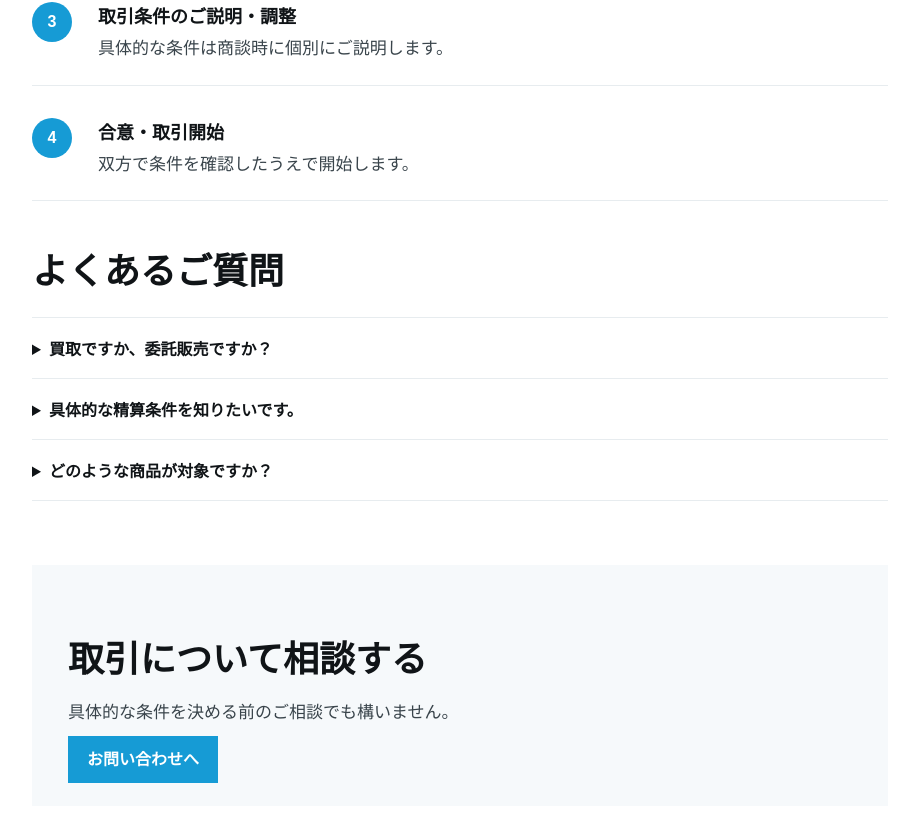
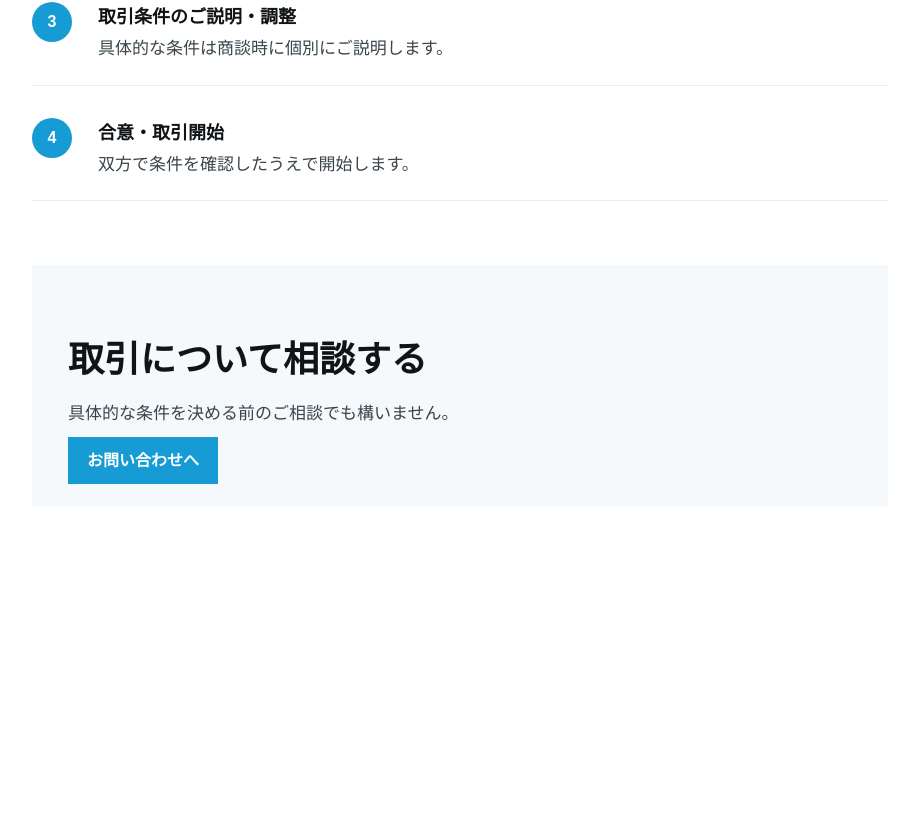
Before and after one commit to KEITAROHTAO/JAPANFINDSWHOLESALE, a Next.js app: page /partners in a window 1280 px wide. Shown: the part 2390-3212 px from the top of the page, without its empty margins (180-1099 px from the left). After the commit the page ends 2967 px from the top, so only its background shows below. Built offline with nearby package versions, Linux system fonts and the light colour scheme; no server answers.

Commit message:
Remove redundant FAQ from partner recruitment page

```diff
--- a/app/partners/page.tsx
+++ b/app/partners/page.tsx
@@ -64,13 +64,6 @@ export default function PartnersPage() {
         <li><span>4</span><div><strong>合意・取引開始</strong><p>双方で条件を確認したうえで開始します。</p></div></li>
       </ol>
 
-      <h2>よくあるご質問</h2>
-      <div className="jpFaq">
-        <details><summary>買取ですか、委託販売ですか？</summary><p>取引方式はWeb上で一律に限定していません。商品内容や状況を確認しながら個別にご相談します。</p></details>
-        <details><summary>具体的な精算条件を知りたいです。</summary><p>送金割合、費用負担、精算条件などは営業資料をもとに商談時にご説明します。</p></details>
-        <details><summary>どのような商品が対象ですか？</summary><p>募集カテゴリーや状態の基準は現在整理中です。まずは取扱商品についてお問い合わせください。</p></details>
-      </div>
-
       <div className="jpCta inline">
         <h2>取引について相談する</h2>
         <p>具体的な条件を決める前のご相談でも構いません。</p>
```
